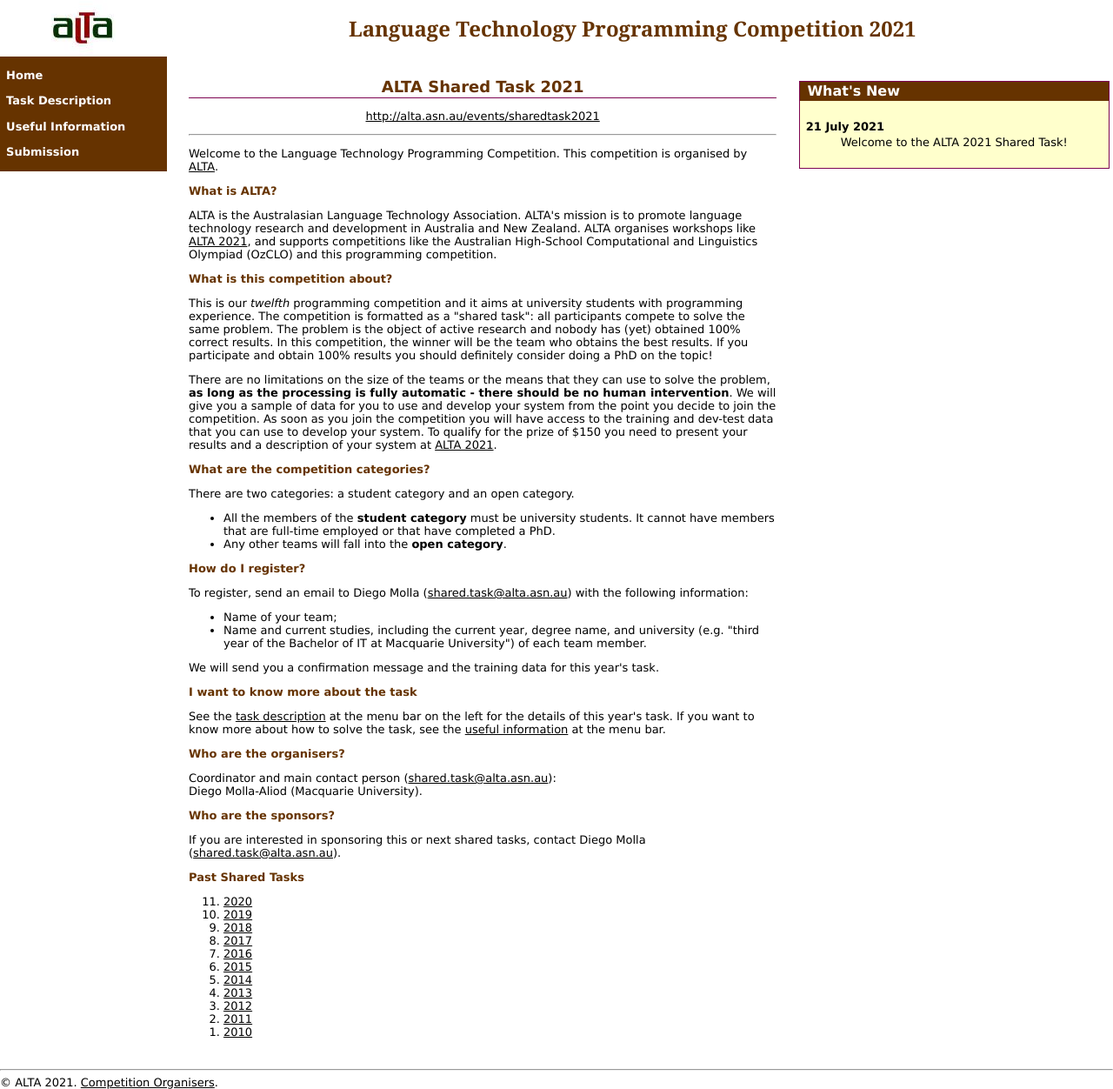
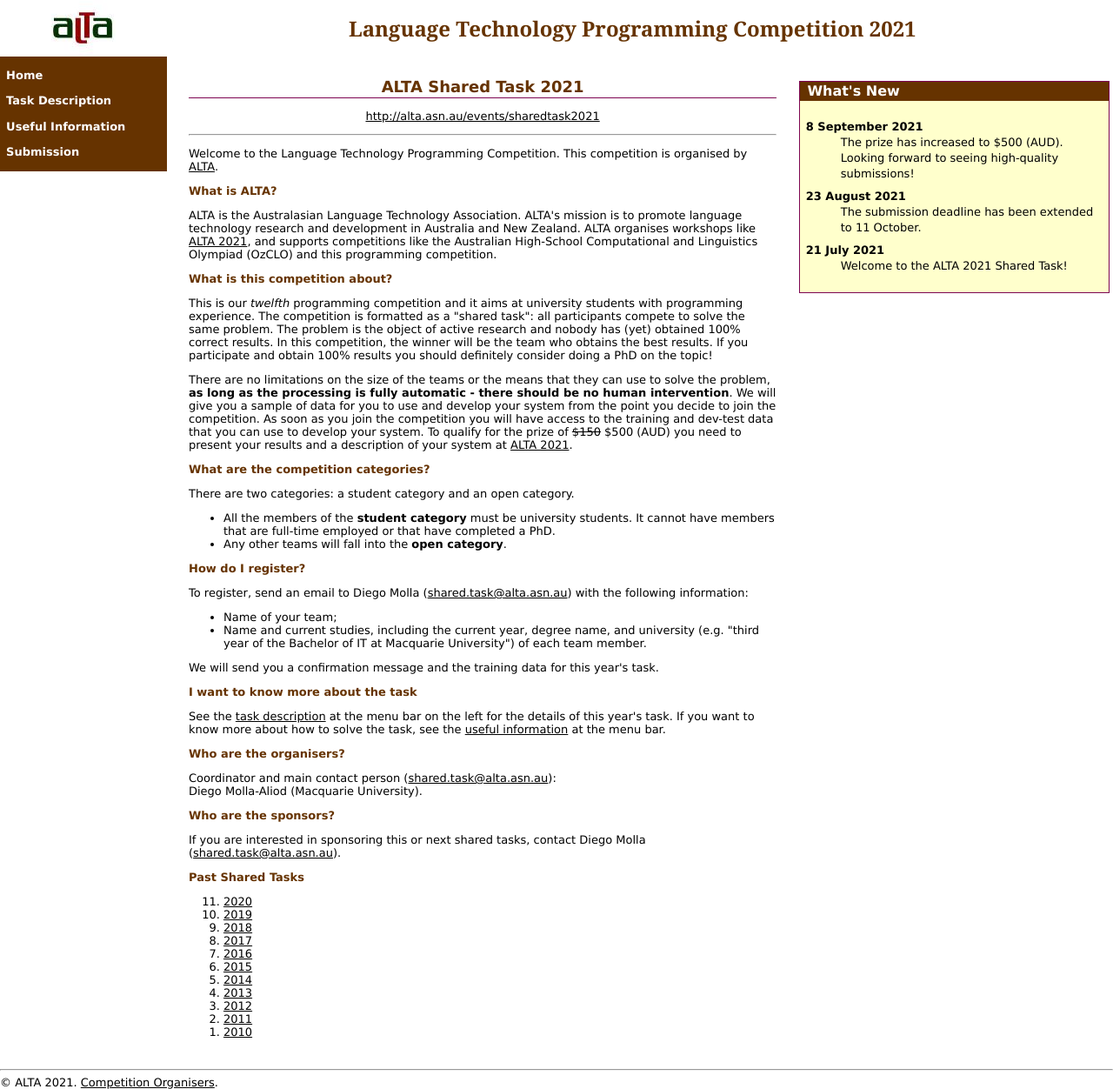
Before and after one commit to altaexec/alta-website, a Jekyll site: the page events/sharedtask2021/index.html, which Jekyll copies as it is, in a window 1280 px wide. Shown: the whole page at 87% size. Built offline with Jekyll 4.4.1, drawn with Linux system fonts in a browser that asks for light colours.

Commit message:
New ALTA shared task prize

```diff
--- a/events/sharedtask2021/index.html
+++ b/events/sharedtask2021/index.html
@@ -102,7 +102,7 @@
 use and develop your system from the point you decide to join the
 competition. As soon as you join the competition you will have access
 to the training and dev-test data that you can use to develop your system.
-To qualify for the prize of $150 you need to present your results and a description of
+To qualify for the prize of <del>$150</del> $500 (AUD) you need to present your results and a description of
 your system at <a href="https://alta2021.alta.asn.au/">ALTA 2021</a>.</p>
 
 <h3>What are the competition categories?</h3>
@@ -188,8 +188,14 @@
  <tr>
  <td class="news">
 <dl>
-<dt>21 July 2021</dt>
-<dd>Welcome to the ALTA 2021 Shared Task!</dd>
+  <dt>8 September 2021</dt>
+  <dd>The prize has increased to $500 (AUD). Looking forward to seeing high-quality submissions!</dd>
+
+  <dt>23 August 2021</dt>
+  <dd>The submission deadline has been extended to 11 October.</dd>
+
+  <dt>21 July 2021</dt>
+  <dd>Welcome to the ALTA 2021 Shared Task!</dd>
 </p>
 </dl>
  </td>
```
